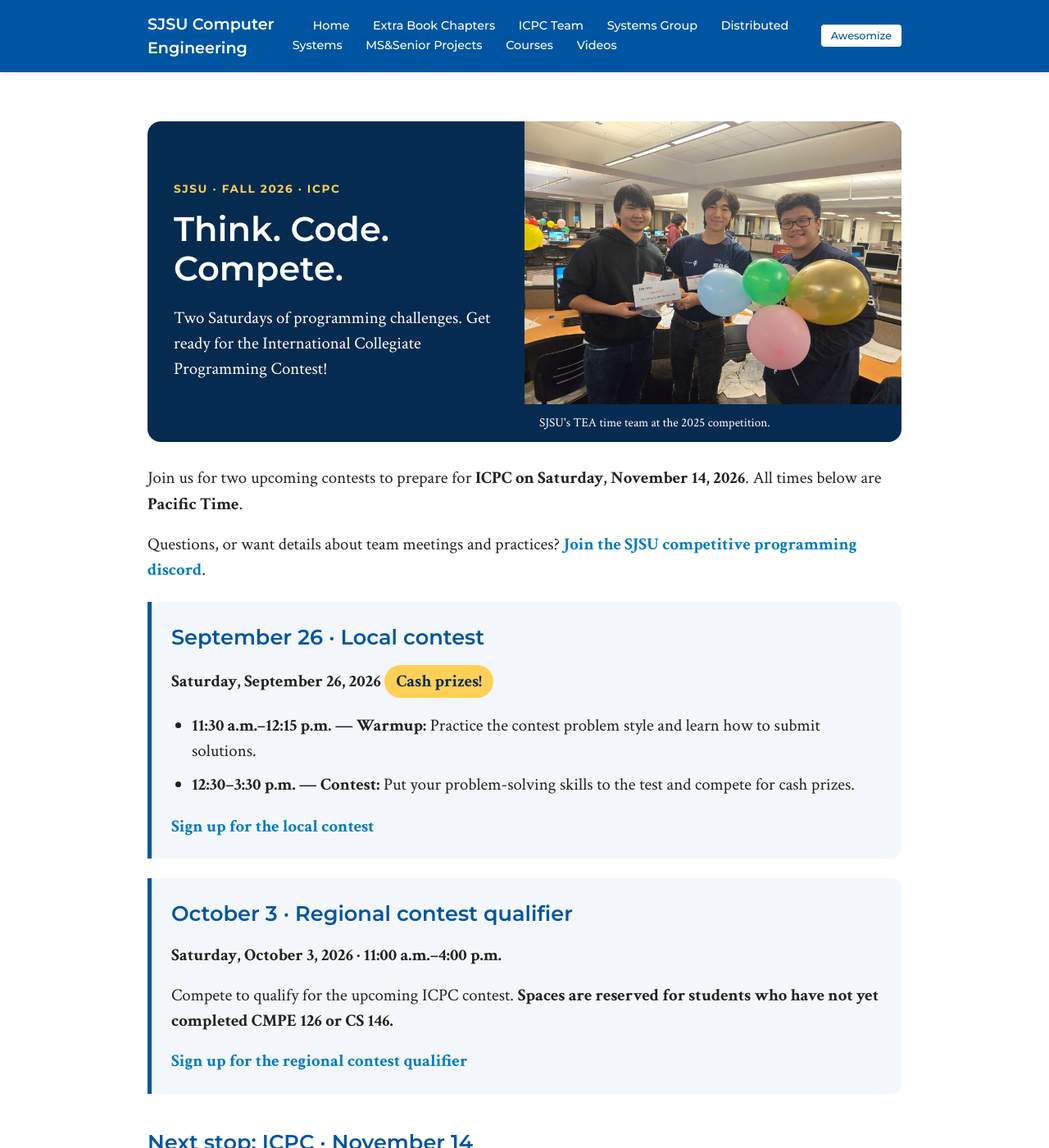
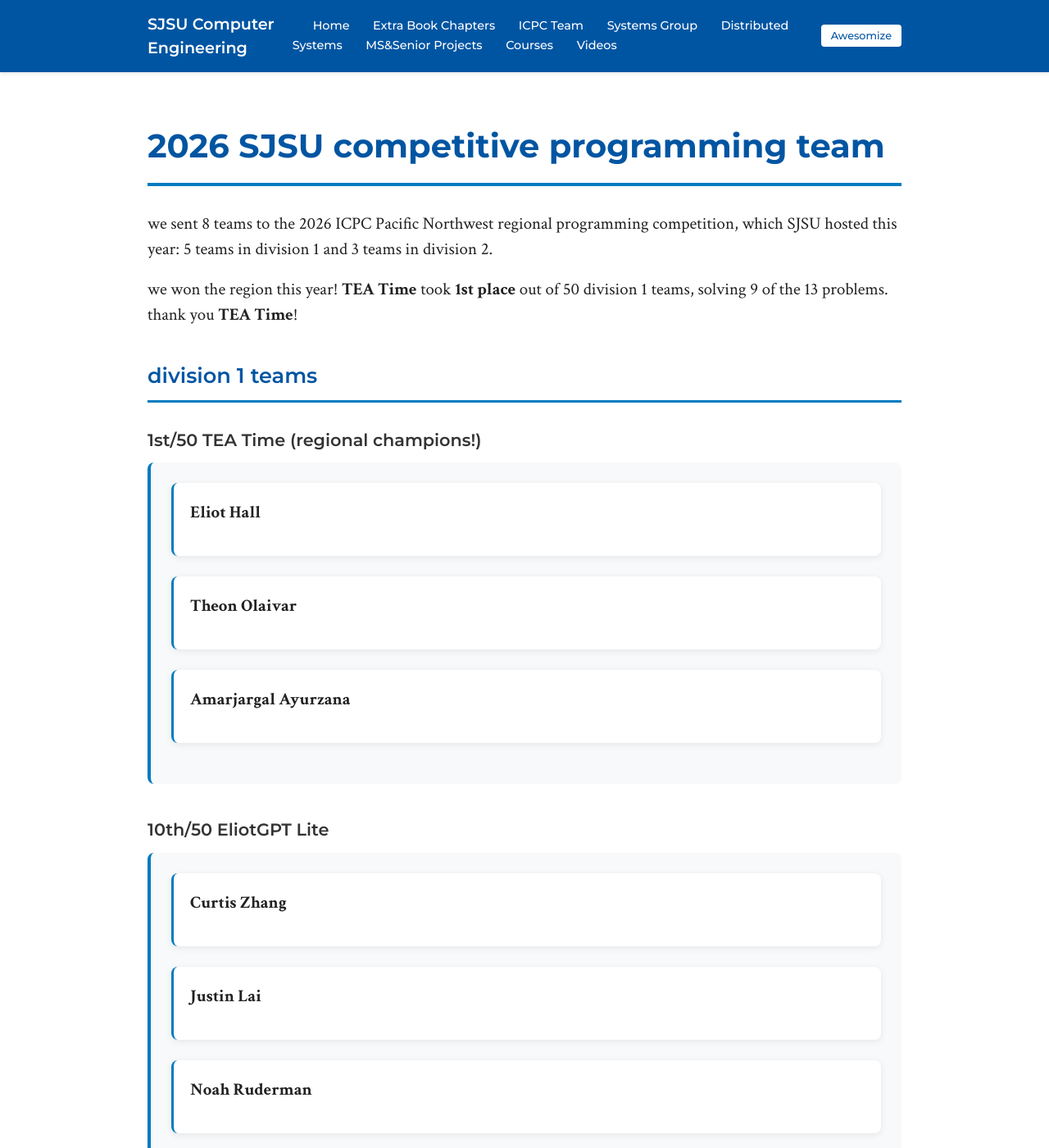
Before and after one commit to breed/benreed-sjsu, a Jekyll site: the page built from icpc/2026/index.md, in a window 1280 px wide and 1400 px high. Shown: the whole window at 82% size. Built offline with Jekyll 4.4.1, drawn with Linux system fonts in a browser that asks for light colours; some of the changed text lies outside the part shown.

Commit message:
replace 2026 contest announcement with 2026 team results page
Co-Authored-By: Claude Fable 5.2 <noreply@anthropic.com>

```diff
--- a/icpc/2026/index.md
+++ b/icpc/2026/index.md
@@ -1,133 +1,141 @@
 ---
 layout: default
-title: SJSU ICPC 2026 — Upcoming Programming Contests
+title: 2026 SJSU competitive programming team
+page_title: 2026 SJSU competitive programming team
 ---
 
-<style>
-.icpc-2026-hero {
-  display: grid;
-  grid-template-columns: 1fr 1fr;
-  overflow: hidden;
-  background: #062b50;
-  color: #fff;
-  border-radius: 16px;
-  margin-bottom: 28px;
-}
-.icpc-2026-intro { padding: 32px; align-self: center; }
-.icpc-2026-intro .icpc-2026-eyebrow {
-  color: #ffcf57;
-  font: 700 0.85rem 'Montserrat', sans-serif;
-  letter-spacing: 0.12em;
-  text-transform: uppercase;
-}
-.icpc-2026-intro h1 {
-  color: #fff;
-  border: 0;
-  padding: 0;
-  font-size: clamp(1.8rem, 4vw, 2.6rem);
-  line-height: 1.15;
-}
-.icpc-2026-intro p:last-child { margin-bottom: 0; }
-.icpc-2026-hero figure { margin: 0; align-self: center; }
-.icpc-2026-hero img { display: block; width: 100%; }
-.icpc-2026-hero figcaption { padding: 12px 18px; font-size: 0.95rem; }
-.icpc-2026-event {
-  margin: 24px 0;
-  padding: 24px;
-  background: #f3f7fb;
-  border-left: 5px solid #0055a2;
-  border-radius: 0 12px 12px 0;
-}
-.icpc-2026-event h2 { margin-top: 0; border: 0; padding: 0; }
-.icpc-2026-event p:last-child { margin-bottom: 0; }
-.icpc-2026-prize {
-  display: inline-block;
-  background: #ffcf57;
-  color: #062b50;
-  border-radius: 20px;
-  padding: 4px 14px;
-  font-weight: bold;
-}
-.icpc-2026-share {
-  display: flex;
-  align-items: center;
-  gap: 28px;
-  padding: 24px;
-  margin: 32px 0;
-  border: 2px solid #dbe5ef;
-  border-radius: 12px;
-}
-.icpc-2026-share > a { flex: 0 0 180px; }
-.icpc-2026-share img { display: block; }
-.icpc-2026-share h2 { margin-top: 0; border: 0; padding: 0; }
-.icpc-2026-share p { overflow-wrap: anywhere; }
-@media (max-width: 640px) {
-  .icpc-2026-hero { grid-template-columns: 1fr; }
-  .icpc-2026-intro { padding: 24px; }
-  .icpc-2026-share { flex-direction: column; align-items: flex-start; }
-  .icpc-2026-share > a { flex-basis: auto; }
-}
-@media print {
-  .icpc-2026-hero, .icpc-2026-event, .icpc-2026-share { break-inside: avoid; }
-  .icpc-2026-hero { print-color-adjust: exact; -webkit-print-color-adjust: exact; }
-}
-</style>
+we sent 8 teams to the 2026 ICPC Pacific Northwest regional programming competition, which SJSU hosted this year: 5 teams in division 1 and 3 teams in division 2.
 
-<div class="icpc-2026-hero">
-  <div class="icpc-2026-intro">
-    <p class="icpc-2026-eyebrow">SJSU · Fall 2026 · ICPC</p>
-    <h1>Think. Code. Compete.</h1>
-    <p>Two Saturdays of programming challenges. Get ready for the International Collegiate Programming Contest!</p>
-  </div>
-  <figure>
-    <img src="../2025/tea.jpg" width="1555" height="1166" alt="SJSU's TEA time programming team at the 2025 contest, holding colorful balloons and their team sign.">
-    <figcaption>SJSU's TEA time team at the 2025 competition.</figcaption>
-  </figure>
+we won the region this year! **TEA Time** took **1st place** out of 50 division 1 teams, solving 9 of the 13 problems. thank you **TEA Time**!
+
+## division 1 teams
+
+### 1st/50 TEA Time (regional champions!)
+
+<div class="team">
+<div class="member">
+<p><strong>Eliot Hall</strong></p>
 </div>
 
-Join us for two upcoming contests to prepare for **ICPC on Saturday, November 14, 2026**. All times below are **Pacific Time**.
+<div class="member">
+<p><strong>Theon Olaivar</strong></p>
+</div>
 
-Questions, or want details about team meetings and practices? **[Join the SJSU competitive programming discord](https://discord.gg/cq3pvnxBg)**.
+<div class="member">
+<p><strong>Amarjargal Ayurzana</strong></p>
+</div>
+</div>
 
-<section class="icpc-2026-event" markdown="1">
+### 10th/50 EliotGPT Lite
 
-## September 26 · Local contest
+<div class="team">
+<div class="member">
+<p><strong>Curtis Zhang</strong></p>
+</div>
 
-**Saturday, September 26, 2026** <span class="icpc-2026-prize">Cash prizes!</span>
+<div class="member">
+<p><strong>Justin Lai</strong></p>
+</div>
 
-- **11:30 a.m.–12:15 p.m. — Warmup:** Practice the contest problem style and learn how to submit solutions.
-- **12:30–3:30 p.m. — Contest:** Put your problem-solving skills to the test and compete for cash prizes.
+<div class="member">
+<p><strong>Noah Ruderman</strong></p>
+</div>
+</div>
 
-**[Sign up for the local contest](https://docs.google.com/forms/d/e/1FAIpQLSecq9gb6HXNl9qTajww8ARN-jMKEYSIBr1czTQgWpl4_ZjW_g/viewform)**
+### 24th/50 name?
 
-</section>
+<div class="team">
+<div class="member">
+<p><strong>Tyler Darisme</strong></p>
+</div>
 
-<section class="icpc-2026-event" markdown="1">
+<div class="member">
+<p><strong>Kyle Lai</strong></p>
+</div>
 
-## October 3 · Regional contest qualifier
+<div class="member">
+<p><strong>Isaac Fu</strong></p>
+</div>
+</div>
 
-**Saturday, October 3, 2026 · 11:00 a.m.–4:00 p.m.**
+### 31st/50 whoami
 
-Compete to qualify for the upcoming ICPC contest. **Spaces are reserved for students who have not yet completed CMPE 126 or CS 146.**
+<div class="team">
+<div class="member">
+<p><strong>Ching Yeung Kwok</strong></p>
+</div>
 
-**[Sign up for the regional contest qualifier](https://forms.gle/h5DLoh9rrgjsLCV19)**
+<div class="member">
+<p><strong>Aidan Spies</strong></p>
+</div>
 
-</section>
+<div class="member">
+<p><strong>Jacob Velasquez</strong></p>
+</div>
+</div>
 
-## Next stop: ICPC · November 14
+### 36th/50 SJSU.Lil Sammy
 
-These contests will help you prepare for **Saturday, November 14, 2026**. **Only students who qualify will compete in the November 14 ICPC contest.**
+<div class="team">
+<div class="member">
+<p><strong>Thuc Bao Tran</strong></p>
+</div>
 
-<aside class="icpc-2026-share">
-  <a href="https://ben.homeofcode.com/icpc/2026/" aria-label="Open the SJSU ICPC 2026 contest announcement">
-    <img src="qr-code.png" width="180" height="180" alt="QR code linking to https://ben.homeofcode.com/icpc/2026/">
-  </a>
-  <div>
-    <h2>Scan. Save. Share.</h2>
-    <p>Keep the contest schedule handy and invite a friend.</p>
-    <p>Questions? <a href="https://discord.gg/cq3pvnxBg">Ask on our discord</a>.</p>
-    <p><a href="https://ben.homeofcode.com/icpc/2026/">ben.homeofcode.com/icpc/2026/</a></p>
-  </div>
-</aside>
+<div class="member">
+<p><strong>Conner Hsieh</strong></p>
+</div>
 
-[More about SJSU competitive programming](../)
+<div class="member">
+<p><strong>Tung Ba Le</strong></p>
+</div>
+</div>
+
+## division 2 teams
+
+### 11th/74 [D2]2 (2nd place for California site)
+
+<div class="team">
+<div class="member">
+<p><strong>Chahid Bagdouri</strong></p>
+</div>
+
+<div class="member">
+<p><strong>Isaiah Mak</strong></p>
+</div>
+
+<div class="member">
+<p><strong>Ru Bhavanasi</strong></p>
+</div>
+</div>
+
+### 24th/74 [D2]0
+
+<div class="team">
+<div class="member">
+<p><strong>David Nguyen</strong></p>
+</div>
+
+<div class="member">
+<p><strong>Andres Blanco</strong></p>
+</div>
+
+<div class="member">
+<p><strong>Darren Daniel</strong></p>
+</div>
+</div>
+
+### 59th/74 pi
+
+<div class="team">
+<div class="member">
+<p><strong>Miguel Velazquez</strong></p>
+</div>
+
+<div class="member">
+<p><strong>Valerie Hong</strong></p>
+</div>
+
+<div class="member">
+<p><strong>Aarav Ghai</strong></p>
+</div>
+</div>
```
Also changed, not shown: icpc/index.md (+1 -1 lines), icpc/2026/qr-code.png (deleted).
